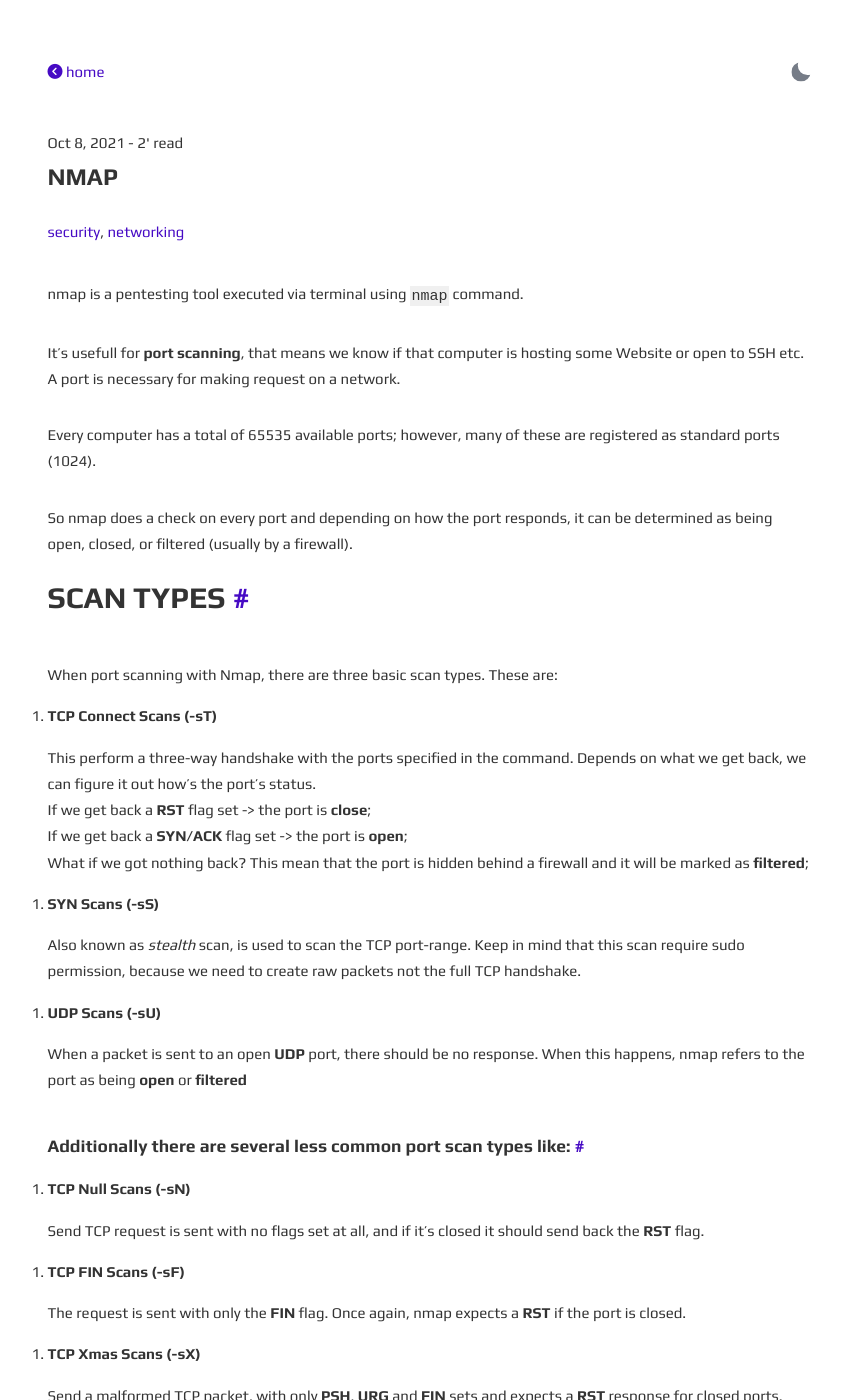
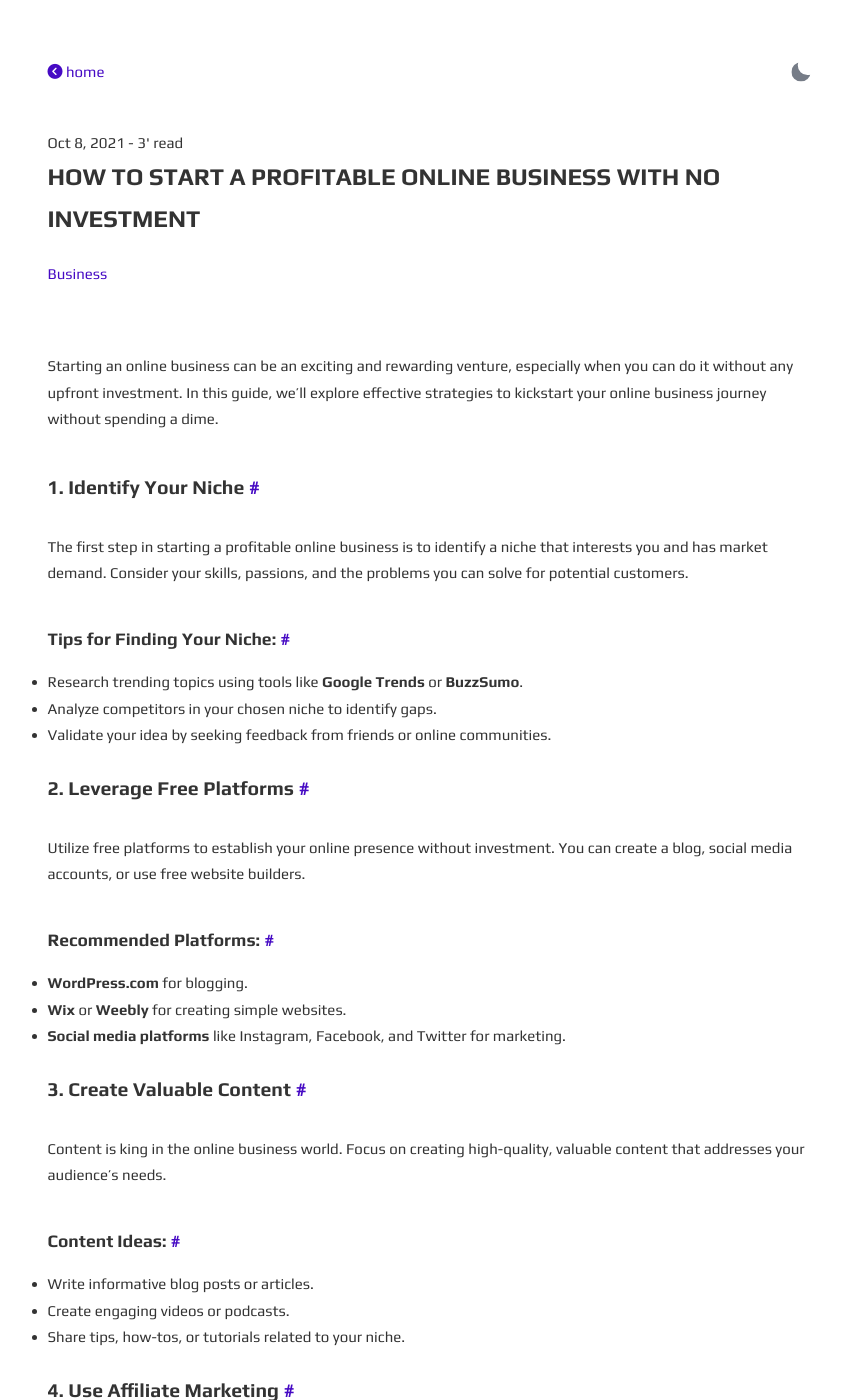
Before and after one commit to webcomtop/webcomtop.github.io, a Jekyll site: the page built from _posts/2021-10-08-NMAP.md, in a window 1280 px wide and 1400 px high. Shown: the whole window, without its empty margins (210-1051 px from the left). Built offline with Jekyll 4.4.1, drawn with Linux system fonts in a browser that asks for light colours; comment, search, counter and statistics services are not loaded; some of the changed text lies outside the part shown.

Commit message:
Update 2021-10-08-NMAP.md

````diff
--- a/_posts/2021-10-08-NMAP.md
+++ b/_posts/2021-10-08-NMAP.md
@@ -1,63 +1,87 @@
 ---
 layout: post
-title: Nmap
-description: A brief introduction to nmap tool.
-summary: A brief introduction to nmap tool.
-tags: security networking
+title: How to Start a Profitable Online Business with No Investment
+description: Learn how to start a profitable online business with no investment. Discover effective strategies, from leveraging free platforms to affiliate marketing and freelancing, to kickstart your entrepreneurial journey today!
+summary: This article provides a comprehensive guide on starting a profitable online business without any upfront investment. It covers essential steps such as identifying your niche, utilizing free platforms, creating valuable content, and exploring affiliate marketing. Additional strategies include offering freelance services, leveraging email marketing, and print on demand. By following these strategies, you can successfully establish your online presence and turn your passion into profit, all while minimizing costs.
+tags: Business
 ---
 
-nmap is a pentesting tool executed via terminal using `nmap` command.
+{% include ads1.html %}
 
-It's usefull for **port scanning**, that means we know if that computer is hosting some Website or open to SSH etc. A port is necessary for making request on a network.
+Starting an online business can be an exciting and rewarding venture, especially when you can do it without any upfront investment. In this guide, we’ll explore effective strategies to kickstart your online business journey without spending a dime.
 
-Every computer has a total of 65535 available ports; however, many of these are registered as standard ports (1024).
+## 1. Identify Your Niche
 
-So nmap does a check on every port and depending on how the port responds, it can be determined as being open, closed, or filtered (usually by a firewall).
+The first step in starting a profitable online business is to identify a niche that interests you and has market demand. Consider your skills, passions, and the problems you can solve for potential customers.
 
-# Scan types
+### Tips for Finding Your Niche:
+- Research trending topics using tools like **Google Trends** or **BuzzSumo**.
+- Analyze competitors in your chosen niche to identify gaps.
+- Validate your idea by seeking feedback from friends or online communities.
 
-When port scanning with Nmap, there are three basic scan types. These are:
+## 2. Leverage Free Platforms
 
-1.   **TCP Connect Scans (-sT)**
+Utilize free platforms to establish your online presence without investment. You can create a blog, social media accounts, or use free website builders.
 
-This perform a three-way handshake with the ports specified in the command. Depends on what we get back, we can figure it out how's the port's status. <br>
-If we get back a **RST** flag set -> the port is **close**; <br>
-If we get back a **SYN/ACK** flag set -> the port is **open**; <br>
-What if we got nothing back? This mean that the port is hidden behind a firewall and it will be marked as **filtered**;
+### Recommended Platforms:
+- **WordPress.com** for blogging.
+- **Wix** or **Weebly** for creating simple websites.
+- **Social media platforms** like Instagram, Facebook, and Twitter for marketing.
+{% include ads2.html %}
+## 3. Create Valuable Content
 
-2.  **SYN Scans (-sS)**
+Content is king in the online business world. Focus on creating high-quality, valuable content that addresses your audience’s needs.
 
-Also known as *stealth* scan, is used to scan the TCP port-range.
-Keep in mind that this scan require sudo permission, because we need to create raw packets not the full TCP handshake.
+### Content Ideas:
+- Write informative blog posts or articles.
+- Create engaging videos or podcasts.
+- Share tips, how-tos, or tutorials related to your niche.
 
-3.  **UDP Scans (-sU)**
+## 4. Use Affiliate Marketing
 
-When a packet is sent to an open **UDP** port, there should be no response. When this happens, nmap refers to the port as being **open** or **filtered**
+Affiliate marketing is a low-cost way to earn money by promoting other people’s products. You can start earning commissions without any initial investment.
 
+### Steps to Get Started:
+- Join affiliate programs like **Amazon Associates**, **ShareASale**, or **ClickBank**.
+- Promote products through your blog or social media.
+- Include affiliate links in your content and encourage followers to purchase.
 
-### Additionally there are several less common port scan types like:
+## 5. Offer Freelance Services
 
-1.   **TCP Null Scans (-sN)**
+If you have skills in writing, graphic design, web development, or social media management, consider offering freelance services. You can leverage platforms like **Upwork** or **Fiverr** to find clients without any upfront costs.
+{% include ads3.html %}
+### How to Start:
+- Create a profile showcasing your skills and previous work.
+- Set competitive prices to attract initial clients.
+- Gather reviews and testimonials to build credibility.
 
-Send TCP request is sent with no flags set at all, and if it's closed it should send back the **RST** flag.
+## 6. Utilize Email Marketing
 
-2.   **TCP FIN Scans (-sF)**
+Email marketing is a powerful tool for building relationships and driving sales. You can start building your email list for free using platforms like **Mailchimp** or **MailerLite**.
 
-The request is sent with only the **FIN** flag. Once again, nmap expects a **RST** if the port is closed.
+### Tips for Effective Email Marketing:
+- Create a lead magnet (like a free e-book or checklist) to attract subscribers.
+- Send regular newsletters with valuable content and promotional offers.
+- Engage with your audience to foster loyalty and trust.
 
-3.   **TCP Xmas Scans (-sX)**
+## 7. Explore Print on Demand
 
-Send a malformed TCP packet, with only **PSH**, **URG** and **FIN** sets and expects a **RST** response for closed ports.
+Print on demand (POD) allows you to sell custom-designed products without inventory. You can create designs for t-shirts, mugs, and more using free tools like **Canva**.
 
-# Nmap Scripting Engine - NSE
+### Getting Started with POD:
+- Choose a POD platform like **Printful** or **Redbubble**.
+- Create and upload your designs.
+- Promote your products through your blog or social media.
 
-This scripts, written in LUA, expands the nmap capability.
-The standard scripts, stored at `/usr/share/nmap/scripts`,  are divded by categorys such as: **safe**, **intrusive**, **vuln**, **exploit**, **auth**, **brute** and *[many more](https://nmap.org/book/nse-usage.html)*.
+## 8. Network and Collaborate
 
-It's possible to use this scripts typing:
+Networking with other entrepreneurs can open doors to new opportunities. Join online communities, forums, or social media groups related to your niche.
 
-```bash
-nmap <IP_ADDRESS> -sT -sS --script=<CATEGORY>
-```
+### Benefits of Networking:
+- Gain insights from experienced business owners.
+- Find potential collaborators for projects or promotions.
+- Increase your visibility and reach through partnerships.
 
-and, if needed, it possible to parse some arguments to them with `--script-args` followed by the arguments.
+## Conclusion
+
+Starting a profitable online business with no investment is entirely achievable. By identifying your niche, leveraging free platforms, and creating valuable content, you can build a successful online presence without spending money upfront. Whether through affiliate marketing, freelancing, or print on demand, the key is to stay committed and continuously learn along the way. Start your journey today and turn your passion into profit!
````
